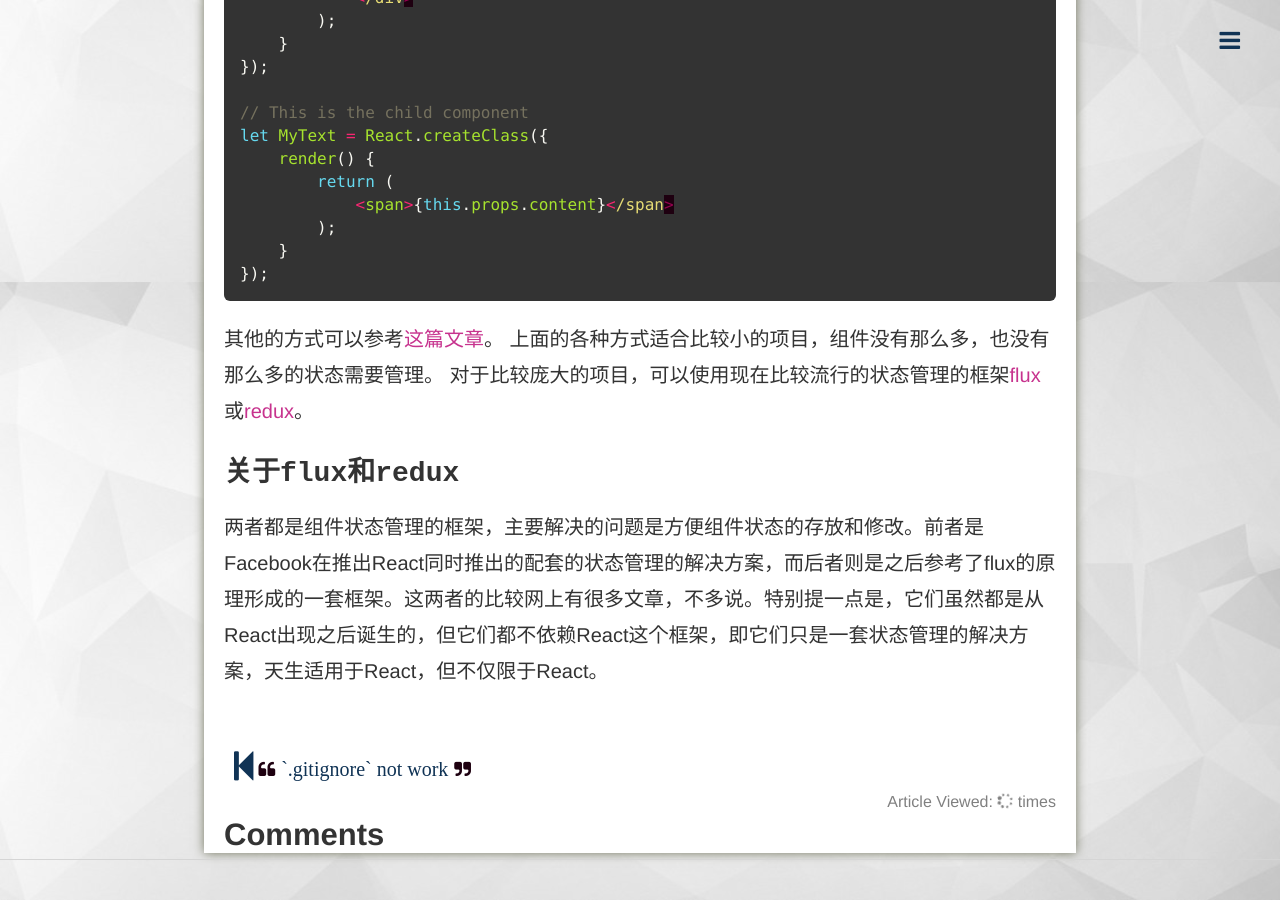
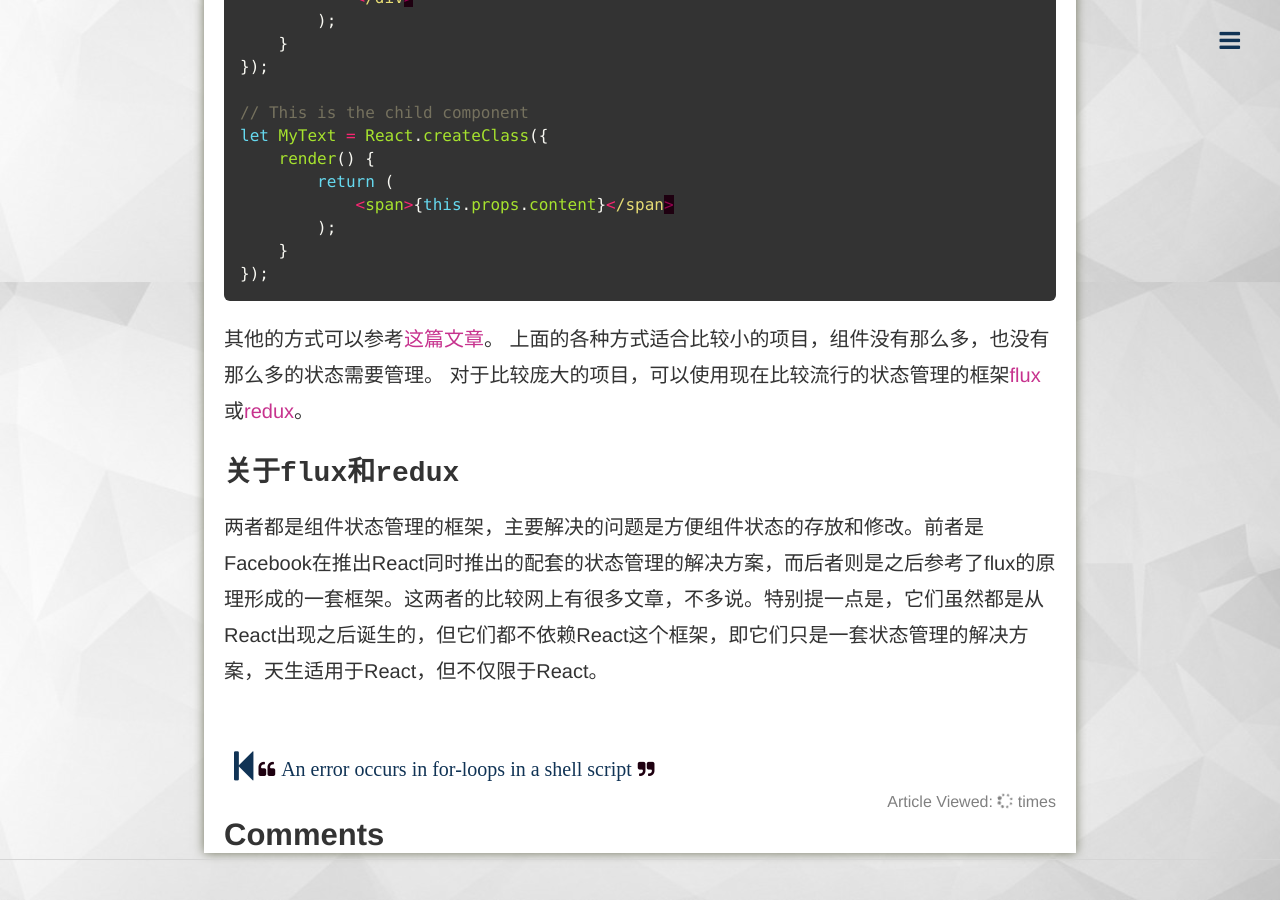
Before and after one commit to cuyu/cuyu.github.io, a Jekyll site: the page built from _posts/2017-02-20-React实践初体验.md, in a window 1280 px wide and 900 px high, scrolled down 5897 px. Built offline with Jekyll 4.4.1, drawn with Linux system fonts in a browser that asks for light colours; nearby versions of some CDN libraries; comment, search, counter and statistics services are not loaded; some of the changed lines change nothing that is shown; some of the changed text lies outside the part shown.

Commit message:
New post.

````diff
--- /dev/null
+++ b/_posts/2017-02-13-An-error-occurs-in-for---loops-in-a-shell-script.md
@@ -0,0 +1,82 @@
+---
+layout: post
+title: "An error occurs in for-loops in a shell script"
+category: Shell
+tags: [坑]
+date: 2017-02-13
+---
+
+### 问题
+
+想要写一个shell script实现如下功能：
+
+给定一个ip的list和对应的hostname，对每个ip的机器设置静态hostname并重启。并可以远程调用`hostname`命令来显示所有机器的hostname是否已设置成功。
+
+脚本最初的版本是这样的：
+
+```shell
+#!/bin/sh
+# Get the absolute directory path of this file
+DIR="$( cd "$( dirname "${BASH_SOURCE[0]}" )" && pwd )"
+while read line
+do
+	array=()
+	for word in $line
+	do
+		array+=($word)
+	done
+
+	echo "Setting the hostname of ${array[0]} to ${array[1]}"
+	sshpass -p sp1unk ssh -o StrictHostKeyChecking=no root@${array[0]} "hostnamectl set-hostname ${array[1]} --static && reboot"
+	echo "====================================================================="
+	done <$DIR/host_mapping.txt
+```
+
+所有的ip和hostname信息存在同目录下的host_mapping.txt文件中，每一行为一个条目，ip和hostname以空格间隔。
+
+结果运行下来，设置完第一个ip的hostname程序就结束了。
+
+### 分析原因
+
+- 猜想1：因为`reboot`命令导致ssh链接终端从而使进程直接结束。那么我们去掉`reboot`试一下，发现仍然是只执行了一个条目就退出了。
+
+- 猜想2：sshpass这条命令抛出了异常导致程序结束。但实验下来，shell脚本出现异常好像并不影响后面的语句执行，比如下面的脚本：
+
+  ```shell
+  #!/bin/sh
+  UnkonwnCommand
+  echo "Executed here"
+  ```
+
+  输出为：
+
+  ```
+  ./test.sh: line 2: UnkonwnCommand: command not found
+  Executed here
+  ```
+
+- 猜想3：跟sshpass或ssh这条命令相关，
+
+  http://stackoverflow.com/questions/9393038/ssh-breaks-out-of-while-loop-in-bash。也就是说**ssh命令默认会读取后续的所有内容作为它的输入**，解决方法是把它的输入连到别的地方去。
+
+### 解决问题
+
+可远程配置hostname的最终脚本如下：
+
+```shell
+#!/bin/sh
+# Get the absolute directory path of this file
+DIR="$( cd "$( dirname "${BASH_SOURCE[0]}" )" && pwd )"
+while read line
+do
+	array=()
+	for word in $line
+	do
+		array+=($word)
+	done
+
+	echo "Setting the hostname of ${array[0]} to ${array[1]}"
+	sshpass -p sp1unk ssh -o StrictHostKeyChecking=no root@${array[0]} "hostnamectl set-hostname ${array[1]} --static && reboot" < /dev/null
+	echo "====================================================================="
+	done <$DIR/host_mapping.txt
+```
--- a/_posts/2017-02-20-React实践初体验.md
+++ b/_posts/2017-02-20-React实践初体验.md
@@ -8,7 +8,7 @@
 
 [React](https://facebook.github.io/react/)快速入门可以看阮一峰的[一篇日志](http://www.ruanyifeng.com/blog/2015/03/react.html)和对应的[demo](https://github.com/ruanyf/react-demos)。
 
-这里提一下**刚入门**的我关注到的一些点：
+这里提一下**刚入门**（断断续续研究了两周时间）的我关注到的一些点：
 
 #### 关于JSX
 
````
